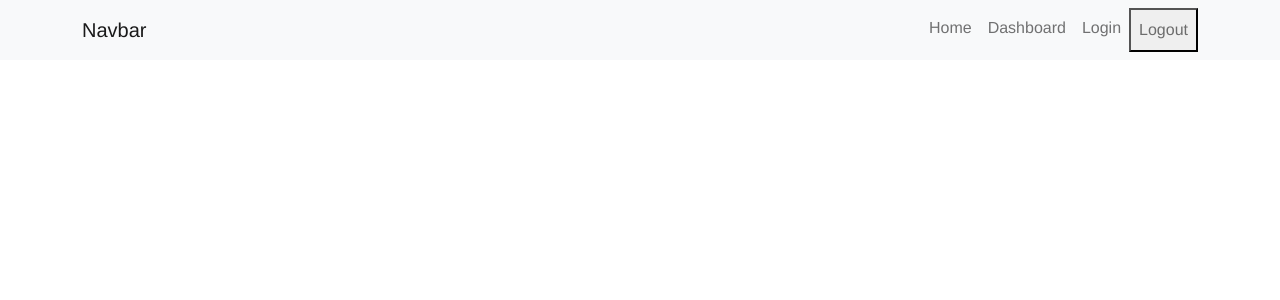
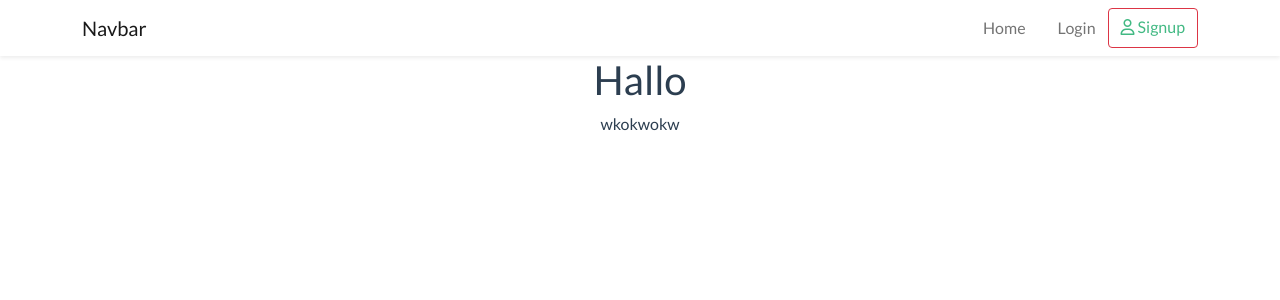
Before and after one commit to gkyla/g-commerce, a Vue app in the folder client/: page /signup in a window 1280 px wide. Shown: the top 300 px of the page. Built offline with nearby package versions, Linux system fonts and the light colour scheme.

Commit message:
:sparkles: update

```diff
--- a/client/public/index.html
+++ b/client/public/index.html
@@ -13,8 +13,18 @@
       crossorigin="anonymous"
     />
     <script
-      src="https://cdn.jsdelivr.net/npm/bootstrap@5.0.0-beta2/dist/js/bootstrap.bundle.min.js"
-      integrity="sha384-b5kHyXgcpbZJO/tY9Ul7kGkf1S0CWuKcCD38l8YkeH8z8QjE0GmW1gYU5S9FOnJ0"
+      src="https://cdn.jsdelivr.net/npm/bootstrap@5.0.0-beta2/dist/js/bootstrap.min.js"
+      integrity="sha384-nsg8ua9HAw1y0W1btsyWgBklPnCUAFLuTMS2G72MMONqmOymq585AcH49TLBQObG"
+      crossorigin="anonymous"
+    ></script>
+    <link rel="preconnect" href="https://fonts.gstatic.com" />
+    <link
+      href="https://fonts.googleapis.com/css2?family=Lato:wght@300;400&display=swap"
+      rel="stylesheet"
+    />
+    <script
+      src="https://kit.fontawesome.com/a4aee17529.js"
+      defer
       crossorigin="anonymous"
     ></script>
   </head>
--- a/client/src/App.vue
+++ b/client/src/App.vue
@@ -1,23 +1,52 @@
 <template>
   <div id="root">
     <TheNavbar />
-    <router-view />
+    <!-- <router-view v-slot="{ Component }">
+      <transition name="fade" mode="out-in">
+        <component :is="Component" />
+      </transition>
+    </router-view> -->
+    <router-view v-if="!isLoading"></router-view>
+    <div v-if="isLoading">
+      <img src="./assets/loading.gif" alt="Loading" />
+    </div>
   </div>
 </template>
 
 <script>
+import { computed } from "vue";
+import { useStore } from "vuex";
 import TheNavbar from "./components/TheNavbar";
+import { checkUser } from "./utilites/auth";
 
 export default {
   components: {
     TheNavbar
+  },
+  setup() {
+    const store = useStore();
+
+    return { isLoading: computed(() => store.state.isLoading) };
   }
 };
 </script>
 
 <style>
+.fade-enter-active,
+.fade-leave-active {
+  transition: 0.2s ease all;
+}
+.fade-enter-from,
+.fade-leave-to {
+  opacity: 0;
+}
+.fade-enter-to,
+.fade-leave-from {
+  opacity: 1;
+}
+
 #app {
-  font-family: Avenir, Helvetica, Arial, sans-serif;
+  font-family: "Lato", sans-serif;
   -webkit-font-smoothing: antialiased;
   -moz-osx-font-smoothing: grayscale;
   text-align: center;
@@ -33,7 +62,7 @@ export default {
   color: #2c3e50;
 }
 
-#nav a.router-link-exact-active {
-  color: #42b983;
+a.router-link-exact-active {
+  color: #42b983 !important;
 }
 </style>
--- a/client/src/components/TheNavbar.vue
+++ b/client/src/components/TheNavbar.vue
@@ -1,5 +1,5 @@
 <template>
-  <nav class="navbar navbar-expand-lg navbar-light bg-light">
+  <nav class="navbar navbar-expand-lg navbar-light bg-white shadow-sm">
     <div class="container">
       <a class="navbar-brand" href="#">Navbar</a>
       <button
@@ -18,13 +18,42 @@
           <router-link class="nav-link" :to="{ name: 'Home' }"
             >Home</router-link
           >
-          <router-link class="nav-link" :to="{ name: 'Dashboard' }"
+          <router-link
+            v-if="isLoggedIn"
+            class="nav-link"
+            :to="{ name: 'Dashboard' }"
             >Dashboard</router-link
           >
-          <router-link class="nav-link" :to="{ name: 'Login' }"
-            >Login</router-link
+          <router-link
+            v-if="isLoggedIn"
+            class="nav-link"
+            :to="{ name: 'About' }"
+            >About</router-link
           >
-          <button class="nav-link" @click="logoutAccount">Logout</button>
+
+          <div
+            class="d-flex flex-sm-column flex-md-row justify-content-center ms-sm-0 ms-md-3"
+          >
+            <router-link
+              v-if="!isLoggedIn"
+              class="nav-link"
+              :to="{ name: 'Login' }"
+              >Login</router-link
+            >
+            <router-link
+              v-if="!isLoggedIn"
+              class="btn btn-outline-danger ms-sm-0 ms-md-1"
+              :to="{ name: 'Signup' }"
+              ><i class="far fa-user"></i> Signup</router-link
+            >
+            <button
+              v-if="isLoggedIn"
+              class="btn btn-outline-danger ms-sm-0 ms-md-1"
+              @click="logoutAccount"
+            >
+              Logout
+            </button>
+          </div>
         </div>
       </div>
     </div>
@@ -35,6 +64,7 @@
 import { useRouter } from "vue-router";
 import { useStore } from "vuex";
 import axios from "axios";
+import { isLoggedIn } from "../utilites/auth";
 
 export default {
   setup() {
@@ -55,7 +85,7 @@ export default {
         .catch(err => console.log(err));
     }
 
-    return { logoutAccount };
+    return { logoutAccount, isLoggedIn };
   }
 };
 </script>
--- a/client/src/router/index.js
+++ b/client/src/router/index.js
@@ -1,6 +1,8 @@
 import { createRouter, createWebHistory } from "vue-router";
 import Home from "../views/Home.vue";
 import store from "../store";
+import { checkUser } from "../utilites/auth";
+import { computed } from "@vue/runtime-core";
 
 const routes = [
   {
@@ -11,6 +13,7 @@ const routes = [
   {
     path: "/about",
     name: "About",
+    meta: { requiresLogin: true },
     // route level code-splitting
     // this generates a separate chunk (about.[hash].js) for this route
     // which is lazy-loaded when the route is visited.
@@ -29,7 +32,18 @@ const routes = [
     path: "/login",
     name: "Login",
     component: () =>
-      import(/* webpackChunkName: "about" */ "../views/Login.vue")
+      import(/* webpackChunkName: "login" */ "../views/Login.vue")
+  },
+  {
+    path: "/signup",
+    name: "Signup",
+    component: () =>
+      import(/* webpackChunkName: "signUp" */ "../views/Signup.vue")
+  },
+  {
+    path: "/:pathMatch(.*)*",
+    component: () =>
+      import(/* webpackChunkName: "signUp" */ "../views/NotFound.vue")
   }
 ];
 
@@ -40,11 +54,15 @@ const router = createRouter({
 
 router.beforeEach((to, from, next) => {
   const requiresAuth = to.matched.some(record => record.meta.requiresLogin);
+  const userData = computed(() => store.state.userData);
+  // Check user every changing a route
+  console.log("test");
 
-  const userData = store.state.userData;
-
+  store.commit("setLoading", false);
+  if (!requiresAuth) return next();
+  checkUser().then(() => {
     if (requiresAuth) {
-    if (userData) {
+      if (userData.value) {
         next();
       } else {
         next("/login");
@@ -54,4 +72,7 @@ router.beforeEach((to, from, next) => {
     }
   });
 
+  // TODO : Cari tau mau checkUser dari vuex atau dari req fetch/axios ke server
+});
+
 export default router;
--- a/client/src/store/index.js
+++ b/client/src/store/index.js
@@ -2,11 +2,15 @@ import { createStore } from "vuex";
 
 export default createStore({
   state: {
-    userData: null
+    userData: null,
+    isLoading: true
   },
   mutations: {
     setToken(state, payload) {
       state.userData = payload;
+    },
+    setLoading(state, payload) {
+      state.isLoading = payload;
     }
   },
   actions: {},
--- /dev/null
+++ b/client/src/utilites/auth.js
@@ -0,0 +1,23 @@
+import store from "../store";
+import { computed } from "vue";
+import axios from "axios";
+
+axios.defaults.withCredentials = true;
+
+/* Always use computed property on vuex store val in order to be reactive state */
+
+const API_AUTH = "http://localhost:3000/auth";
+
+export const isLoggedIn = computed(() => store.state.userData);
+
+export const checkUser = async () => {
+  store.commit("setLoading", true);
+  try {
+    const res = await axios(API_AUTH);
+    store.commit("setToken", res.data);
+  } catch (error) {
+    console.log(error);
+    store.commit("setToken", null);
+  }
+  store.commit("setLoading", false);
+};
--- a/client/src/views/Dashboard.vue
+++ b/client/src/views/Dashboard.vue
@@ -6,27 +6,19 @@
 </template>
 
 <script>
-import axios from "axios";
 import { useStore } from "vuex";
 import { computed } from "vue";
+import { checkUser } from "../utilites/auth";
 
 export default {
   setup() {
     const store = useStore();
-
-    axios
-      .get("http://localhost:3000/auth", {
-        withCredentials: true,
-      })
-      .then((res) => {
-        console.log(res, "from dashboard");
-        store.commit("setToken", res.data);
-      });
+    // checkUser();
 
     return {
-      token: computed(() => store.state.userData),
+      token: computed(() => store.state.userData)
     };
-  },
+  }
 };
 </script>
 
--- a/client/src/views/Home.vue
+++ b/client/src/views/Home.vue
@@ -13,6 +13,7 @@
 import axios from "axios";
 import { computed, nextTick, onMounted, ref } from "vue";
 import { useStore } from "vuex";
+import { checkUser } from "../utilites/auth";
 
 export default {
   name: "Home",
@@ -21,15 +22,16 @@ export default {
     const user = ref(null);
     const store = useStore();
     const userData = computed(() => store.state.userData);
+    // checkUser();
 
-    axios
-      .get("http://localhost:3000/auth/", {
-        withCredentials: true
-      })
-      .then(res => {
-        user.value = res.data;
-        store.commit("setToken", res.data);
-      });
+    // axios
+    //   .get("http://localhost:3000/auth/", {
+    //     withCredentials: true
+    //   })
+    //   .then(res => {
+    //     user.value = res.data;
+    //     store.commit("setToken", res.data);
+    //   });
 
     return { user, userData };
   }
--- /dev/null
+++ b/client/src/views/NotFound.vue
@@ -0,0 +1,9 @@
+<template>
+  <h1>Halaman tidak tersedia</h1>
+</template>
+
+<script>
+export default {};
+</script>
+
+<style></style>
--- /dev/null
+++ b/client/src/views/Signup.vue
@@ -0,0 +1,12 @@
+<template>
+  <div>
+    <h1>Hallo</h1>
+    wkokwokw
+  </div>
+</template>
+
+<script>
+export default {};
+</script>
+
+<style></style>
```
Also changed, not shown: client/src/assets/loading.gif (added), 1 other file (tests, documents, lock files or other folders). Lines whose indentation alone changed are shown as unchanged.
